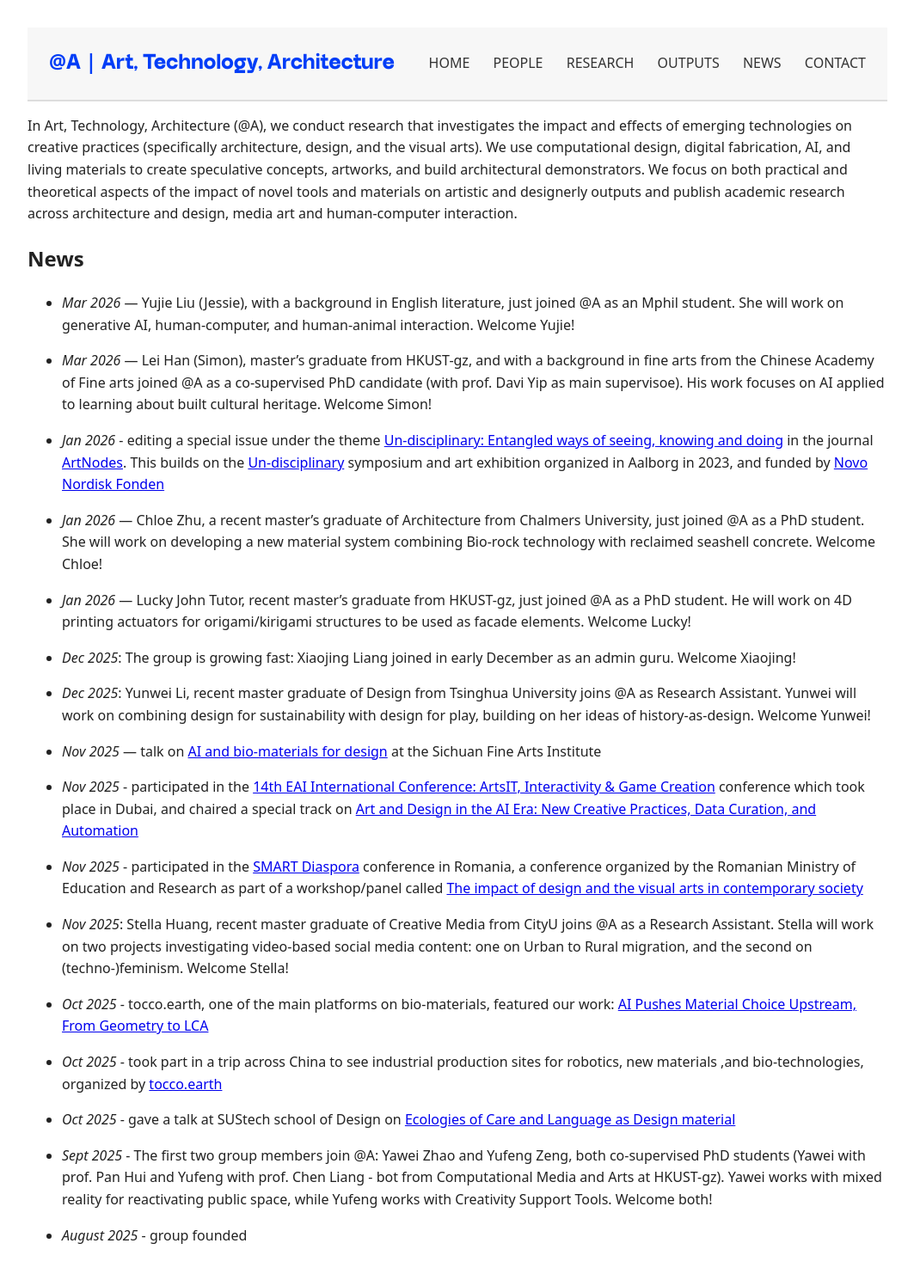
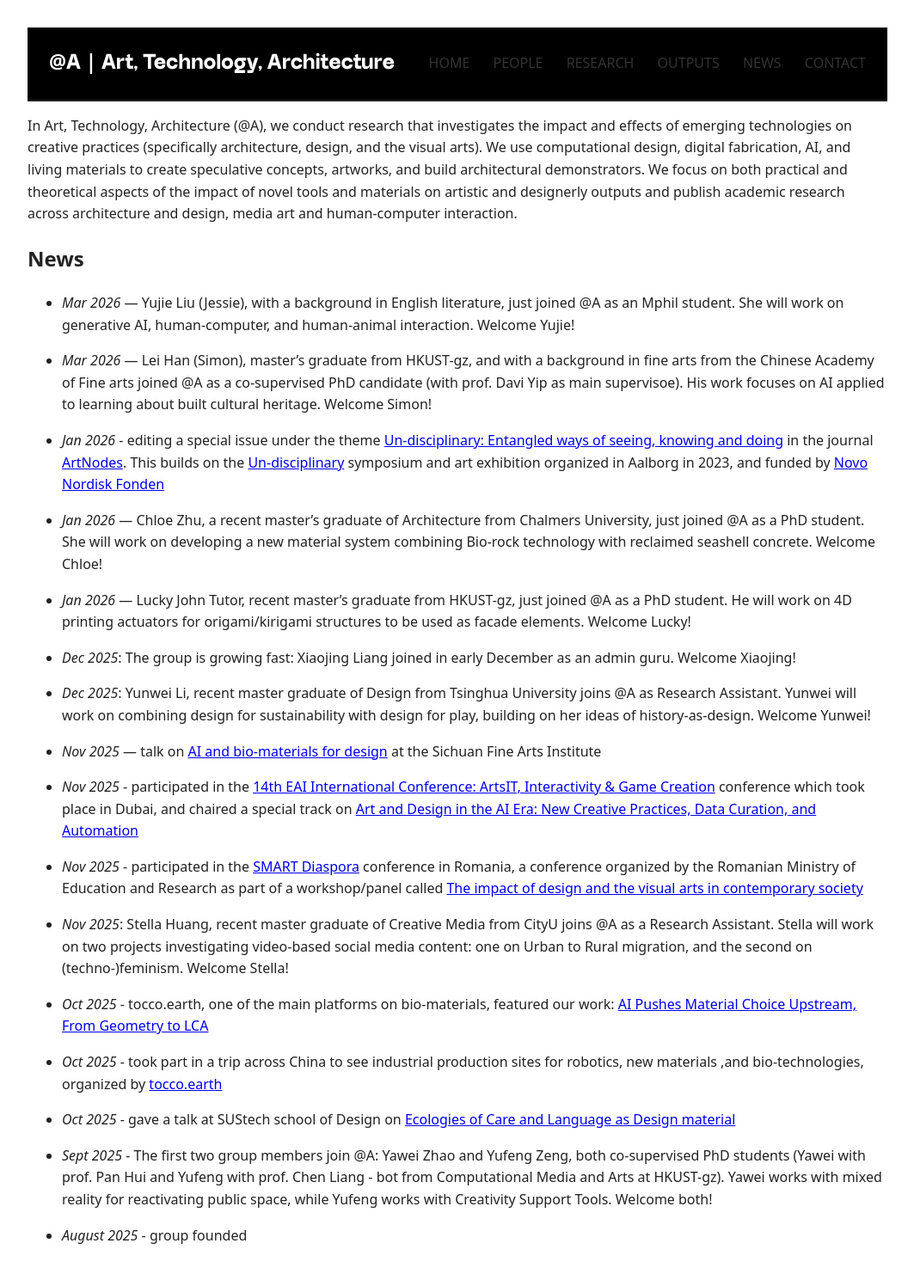
Before and after one commit to anqua/at-a, a Jekyll site: the page built from index.md, in a window 1280 px wide. Shown: the whole page at 86% size, without its empty margins (108-1171 px from the left). Built offline with Jekyll 4.4.1, drawn with Linux system fonts in a browser that asks for light colours; some web fonts are replaced.

Commit message:
Update style.css

```diff
--- a/assets/css/style.css
+++ b/assets/css/style.css
@@ -39,8 +39,8 @@ header {
 }
 
 .site-header {
-  background-color: #f7f7f7;
-  border-bottom: 2px solid #ddd;
+  background-color: #000;   /* black */
+  border-bottom: 2px solid #222;
 }
 
 .header-inner {
@@ -56,7 +56,7 @@ header {
   font-size: 1.4em;
   font-weight: 600;
   text-decoration: none;
-  color: #003df7;
+  color: #fff;
 }
 
 .site-nav a {
```
